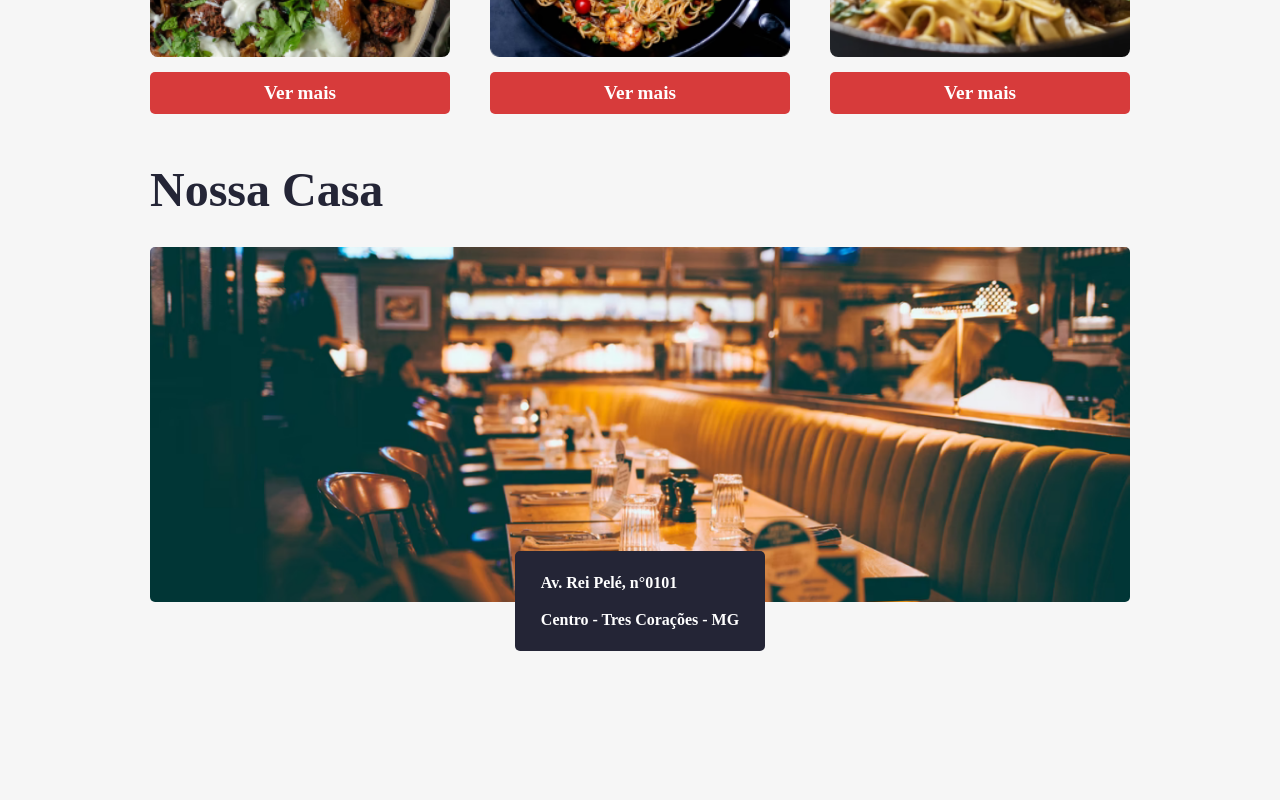
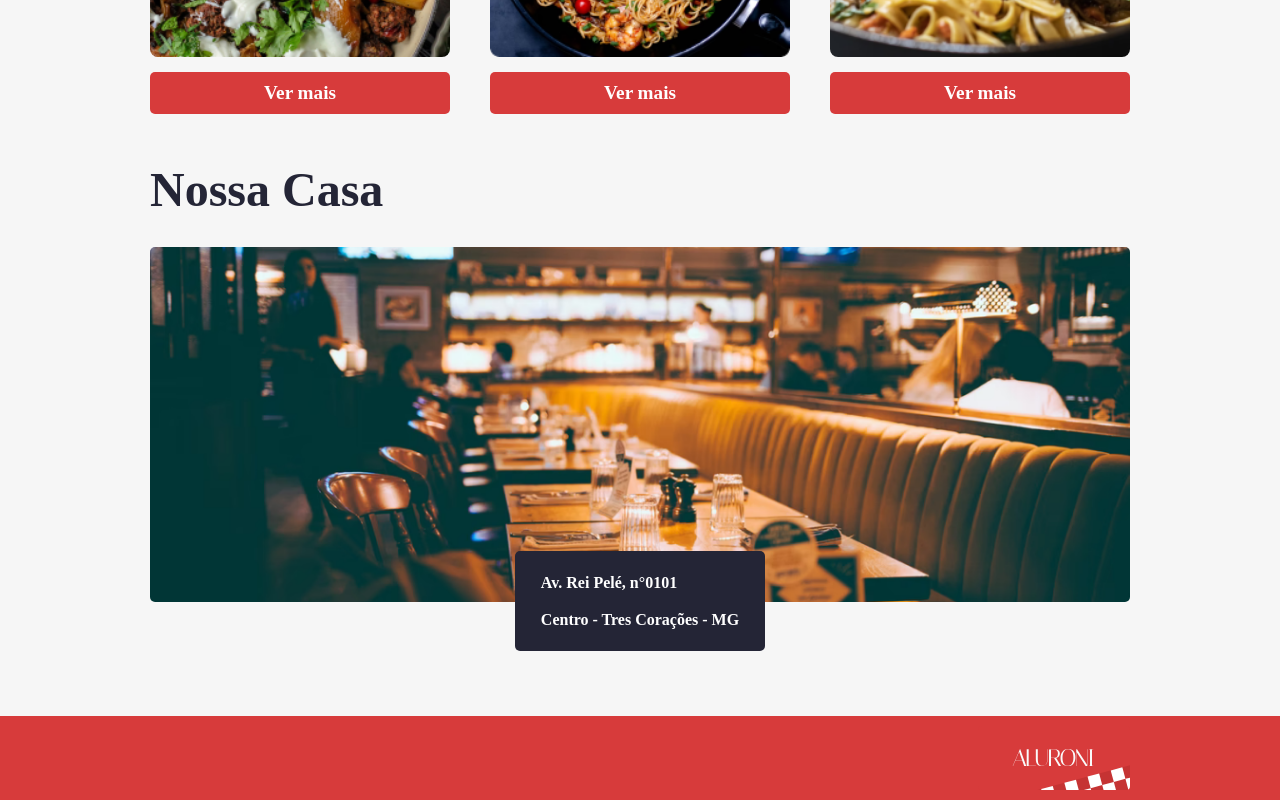
Before and after one commit to kauesiqueiraa/MenuRestaurant, a React (Create React App) app: page / in a window 1280 px wide. Shown: the part 560-1360 px from the top of the page. Before the commit the page ends 1276 px from the top, so only its background shows below. Built offline with nearby package versions, Linux system fonts and the light colour scheme; a web font is replaced by a local one.

Commit message:
feat: page NotFound and routes configuration

```diff
--- /dev/null
+++ b/src/components/Footer/Footer.module.scss
@@ -0,0 +1,20 @@
+@import 'styles/_variables.scss';
+@import "styles/_breakpoints.scss";
+
+.footer {
+  display: flex;
+  background-color: $red;
+  justify-content: flex-end;
+  padding: 10px $padding-horizontal;
+
+  @media ( max-width: $desktop_xsm) {
+    padding: 10px $padding-horizontal-mobile;
+  }
+  @media ( min-width: $desktop_xsm) and ( max-width: $desktop_sm) {
+    padding: 10px $padding-horizontal-sm;
+  }
+  @media ( min-width: $desktop_sm) and ( max-width: $desktop_md) {
+    padding: 10px $padding-horizontal-md;
+  }
+
+}
--- /dev/null
+++ b/src/components/Footer/index.tsx
@@ -0,0 +1,10 @@
+import styles from "./Footer.module.scss";
+import { ReactComponent as Logo } from "assets/logo.svg";
+
+export default function Footer() {
+  return (
+    <footer className={styles.footer}>
+      <Logo />
+    </footer>
+  );
+}
--- a/src/index.css
+++ b/src/index.css
@@ -1,5 +1,11 @@
 @import url('https://fonts.googleapis.com/css2?family=Italiana&display=swap');
 @import url('https://fonts.googleapis.com/css2?family=Josefin+Sans:wght@400;700&display=swap');
+
+#root>main.container {
+  display: flex;
+  flex-direction: column;
+  min-height: 100vh;
+}
 
 body {
   background-color: #f6f6f6;
--- /dev/null
+++ b/src/pages/NotFound/NotFound.module.scss
@@ -0,0 +1,24 @@
+@import "styles/_variables.scss";
+
+.container {
+  display: flex;
+  justify-content: center;
+  align-items: center;
+  flex: 1;
+  flex-direction: column;
+}
+
+.back {
+  display: flex;
+  justify-content: flex-start;
+  width: 100%;
+
+  button {
+    background-color: transparent;
+    border: none;
+    color: $red;
+    cursor: pointer;
+    font-size: 1.5rem;
+    font-weight: bold;
+  }
+}
--- /dev/null
+++ b/src/pages/NotFound/index.tsx
@@ -0,0 +1,26 @@
+import { ReactComponent as NotFoundImage } from "assets/NotFound/not_found.svg";
+
+import styles from "./NotFound.module.scss";
+import stylesTheme from "styles/Theme.module.scss";
+
+import classNames from "classnames";
+
+import { useNavigate } from "react-router-dom";
+
+export default function NotFound() {
+  const navigate = useNavigate();
+
+  return (
+    <div className={classNames({
+      [styles.container]: true,
+      [stylesTheme.container]: true
+    })}>
+      <div className={styles.back}>
+        <button onClick={() => navigate(-1)}>
+          {"< Voltar"}
+        </button>
+      </div>
+      <NotFoundImage />
+    </div>
+  );
+}
--- a/src/routes.js
+++ b/src/routes.js
@@ -1,15 +1,17 @@
 import {BrowserRouter as Router, Routes, Route } from "react-router-dom";
-
-import Navbar from "components/Navbar";
 
 import Home from "pages/Home";
 import Menu from "pages/Menu";
 import About from "pages/About";
+import NotFound from "pages/NotFound";
+
 import DefaultPage from "components/DefaultPage";
+import Navbar from "components/Navbar";
+import Footer from "components/Footer";
 
 export default function AppRouter() {
   return (
-    <main>
+    <main className="container">
       <Router>
         <Navbar />
 
@@ -19,8 +21,10 @@
             <Route path="menu" element={<Menu />} />
             <Route path="about" element={<About />} />
           </Route>
+          <Route path="*" element={<NotFound />} />
+        </Routes>
 
-        </Routes>
+        <Footer />
       </Router>
     </main>
   );
```
Also changed, not shown: src/assets/NotFound/not_found.svg (added).
